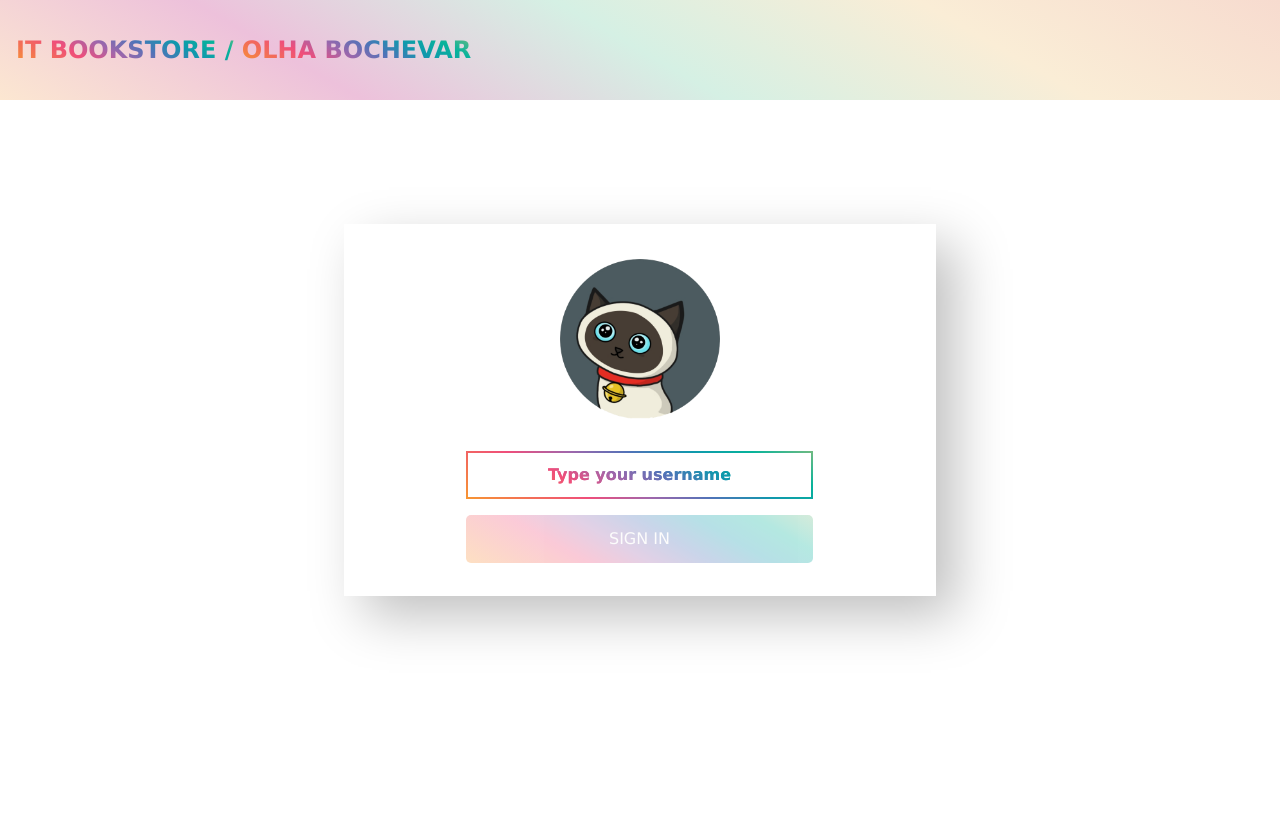
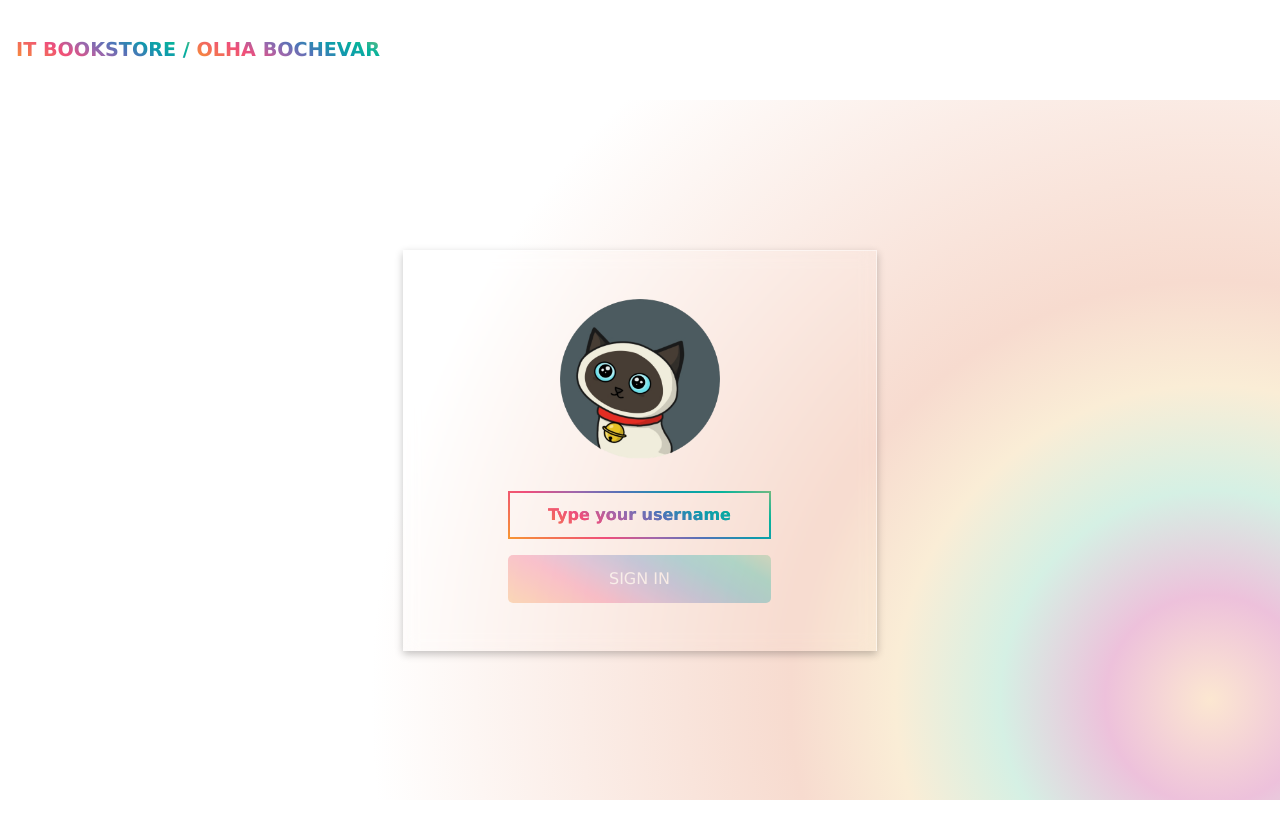
Before and after one commit to olha-bochevar/prometheus-x-course-task, a React (Create React App) app: page /#/login in a window 1280 px wide. Shown: the top 838 px of the page. Built offline with nearby package versions, Linux system fonts and the light colour scheme.

Commit message:
Fix some styles for SignIn section

```diff
--- a/src/components/AddToCard/AddToCart.css
+++ b/src/components/AddToCard/AddToCart.css
@@ -51,8 +51,7 @@ input[type="number"]::-webkit-inner-spin-button {
 
 
 .book-order__btn {
-    margin-top: 3em;
-
+    margin-top: 1em;
     font-size: 1rem;
     padding: 0.5rem 1rem;
     border-radius: 5px;
--- a/src/components/Cart/Cart.css
+++ b/src/components/Cart/Cart.css
@@ -21,6 +21,7 @@
     justify-content: center;
     gap: 1rem;
     text-align: center;
+    margin-top: 3rem;
 }
 
 .empty-cart__image {
--- a/src/components/header/Header.css
+++ b/src/components/header/Header.css
@@ -8,15 +8,15 @@ header.header {
     top: 0;
     left: 0;
     width: 100%;
-    background: var(--gradient);
     color: var(--header-text-color);
     display: flex;
     justify-content: space-between;
     z-index: 999;
-    /*   border-bottom: 2px solid transparent;
-    border-image: var(--dark-gradient);
-    border-image-slice: 1; */
+    background-color: var(--background-color);
 }
+
+
+
 
 header.header>p>span {
     text-transform: uppercase;
@@ -34,7 +34,7 @@ header.header>div.logo-content>p>a {
     background-clip: text;
     color: transparent;
     font-weight: 700;
-    font-size: 1.5rem;
+    font-size: 1.2rem;
 }
 
 header.header>div.logo-content>p>a:hover {
--- a/src/components/signin/SignIn.css
+++ b/src/components/signin/SignIn.css
@@ -1,7 +1,30 @@
-section.signin {
-    height: 90vh;
+.signin {
+    height: 100vh;
     padding-top: 100px;
+    --viewport-width: 100vw;
+    --viewport-height: 100vh;
+
+    /* Визначаємо змінні для розмірів чверті екрану */
+    --quarter-width: calc(var(--viewport-width) / 4);
+    --quarter-height: calc(var(--viewport-height) / 4);
+
+    /* Визначаємо змінні для координат радіусу градієнту */
+    --center-x: calc(var(--viewport-width) - var(--quarter-width) + 250px);
+    --center-y: calc(var(--viewport-height) - var(--quarter-height) + 100px);
+
+    /* Визначаємо змінну для градієнту */
+    --gradient: radial-gradient(circle at var(--center-x) var(--center-y),
+            #fce7d1,
+            #edc1db,
+            #d5f0e4,
+            #faedd6,
+            #f7dbcf 30%,
+            transparent 60%);
+
+    /* Встановлюємо фоновий градієнт з використанням змінної --gradient */
+    background-image: var(--gradient);
 }
+
 
 .signin__container {
     height: 100%;
@@ -9,21 +32,20 @@ section.signin {
     flex-direction: column;
     justify-content: center;
     align-items: center;
-
     padding: 0 3rem;
 }
 
 .signin__auth-form {
-    /* background: var(--gradient); */
-    width: 50%;
-    height: 60%;
-    aspect-ratio: 1/3;
+
+    width: 40%;
+
     padding: 3rem;
     display: flex;
     flex-direction: column;
     justify-content: center;
     align-items: center;
-    box-shadow: 20px 20px 50px rgba(0, 0, 0, 0.25);
+    box-shadow: var(--shadow);
+
     border-top: 1px solid rgba(255, 255, 255, 0.5);
     border-right: 1px solid rgba(255, 255, 255, 0.5);
     backdrop-filter: blur(8px);
@@ -130,9 +152,10 @@ section.signin {
     }
 
     .signin__auth-form {
-        background: var(--gradient);
-        width: 100%;
-        height: 100%;
+        width: 75%;
+
+
+
     }
 
     .signin__auth-form form>button,
@@ -143,3 +166,10 @@ section.signin {
         overflow: hidden;
     }
 }
+
+@media screen and (max-width : 420px) {
+    .signin__auth-form {
+        padding: 1rem;
+        width: 90%;
+    }
+}
```
Also changed, not shown: src/assets/images/arrow_downward.png (deleted).
